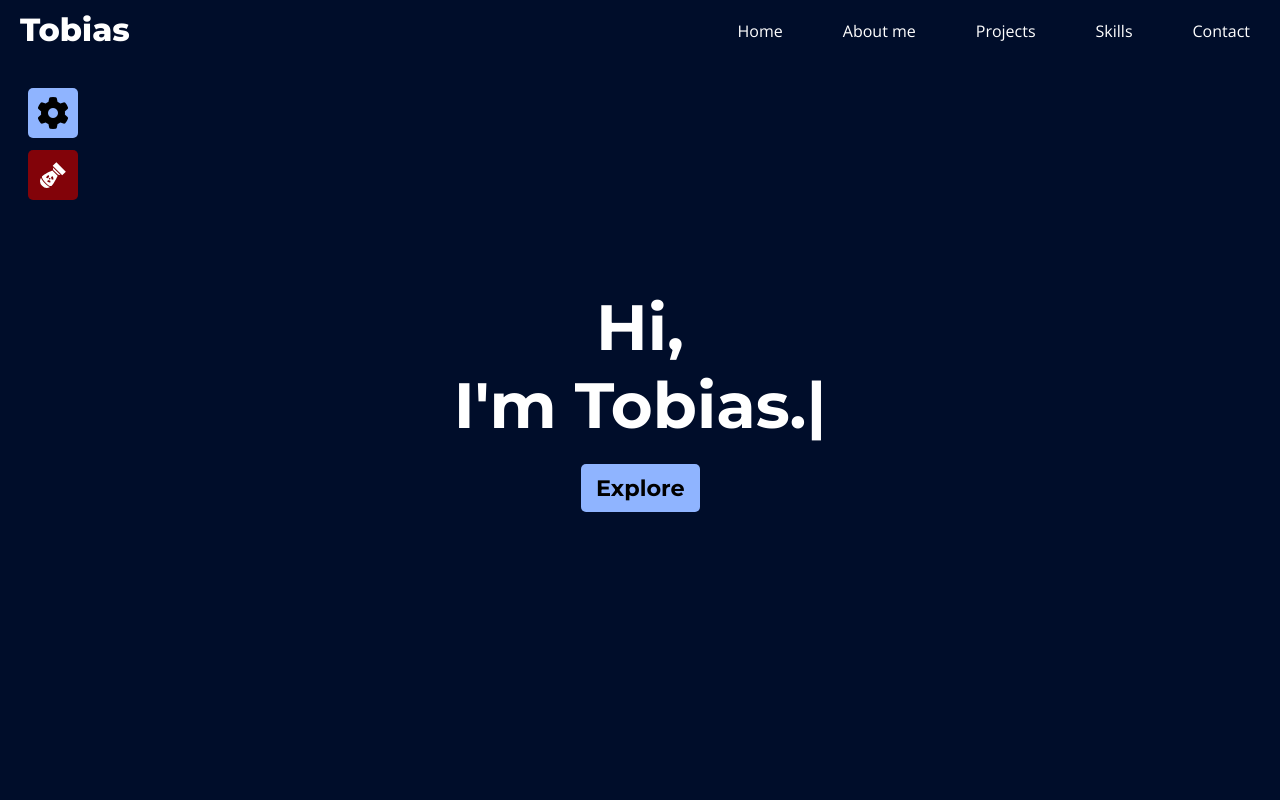
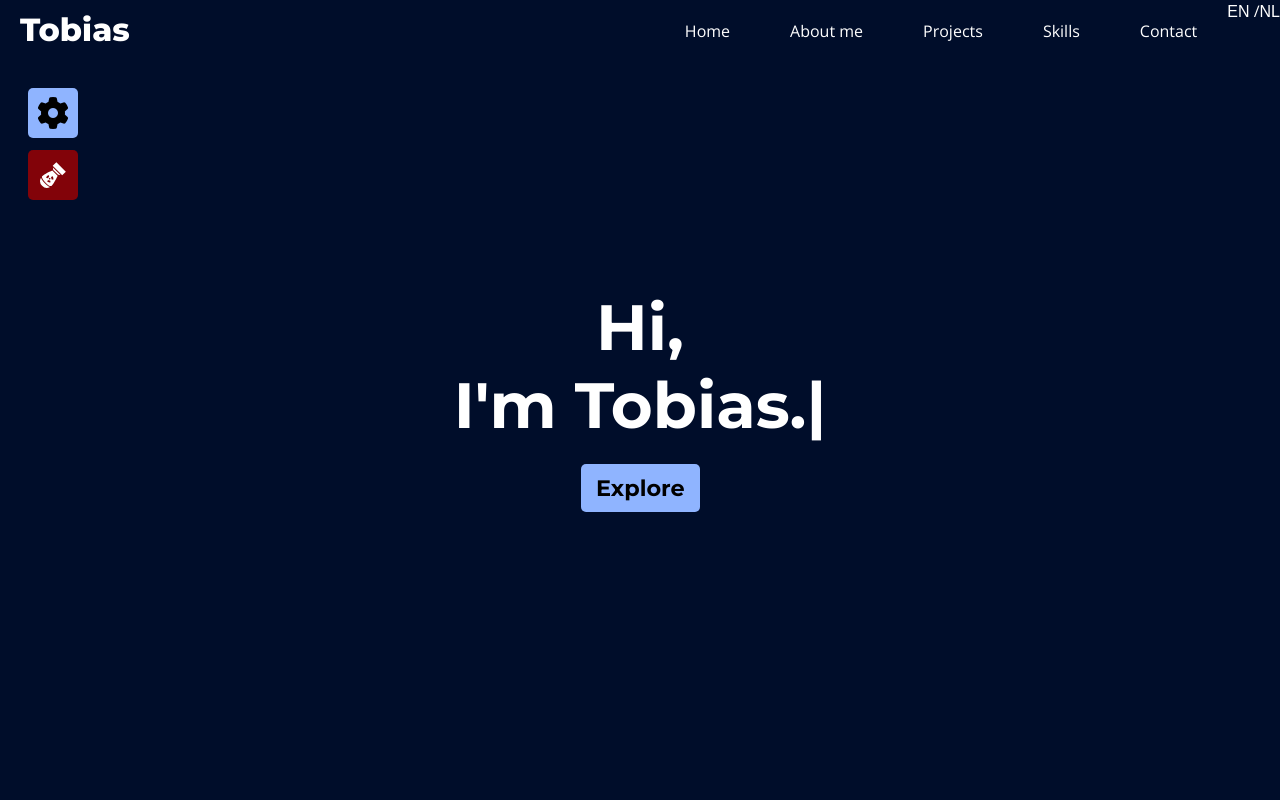
Before and after one commit to tobiasvdorp/react-portfoliowebsite, a React (Create React App) app in the folder react-portfolio/: page / in a window 1280 px wide. Shown: the top 800 px of the page. Built offline with nearby package versions, Linux system fonts and the light colour scheme; a web font is replaced by a local one.

Commit message:
Language switcher setup & working

```diff
--- a/react-portfolio/package.json
+++ b/react-portfolio/package.json
@@ -11,8 +11,10 @@
     "@testing-library/user-event": "^13.5.0",
     "animate.css": "^4.1.1",
     "firebase": "^10.5.0",
+    "i18next": "^23.6.0",
     "react": "^18.2.0",
     "react-dom": "^18.2.0",
+    "react-i18next": "^13.3.1",
     "react-icons": "^4.11.0",
     "react-router-dom": "^6.15.0",
     "react-scripts": "^5.0.1",
--- a/react-portfolio/src/App.js
+++ b/react-portfolio/src/App.js
@@ -8,6 +8,7 @@ import "./components/css/custom-animations.css";
 import React from "react";
 import { BrowserRouter, Routes, Route } from "react-router-dom";
 import Home from "./pages/Home";
+import "./i18n";
 
 function App() {
   return (
--- a/react-portfolio/src/components/css/navbar.css
+++ b/react-portfolio/src/components/css/navbar.css
@@ -65,7 +65,7 @@
   display: block;
   height: 2px;
   position: relative;
-  transition: background 0.2s ease-out;
+  transition: 0.2s ease-out;
   width: 20px;
 }
 .header .menu-icon .navicon:before,
@@ -105,6 +105,7 @@
 .header .menu-btn:checked ~ .menu-icon:not(.steps) .navicon:after {
   top: 0;
 }
+
 /* 48em = 768px */
 @media (min-width: 768px) {
   .header li {
@@ -149,3 +150,12 @@
 .header li a:hover::after {
   transform: scaleX(1);
 }
+
+.lang-switch-container button {
+  background-color: var(--background);
+  border: none;
+  color: var(--text);
+
+  font-size: 1em;
+  font-weight: 400;
+}
--- a/react-portfolio/src/components/js/CallToAction.js
+++ b/react-portfolio/src/components/js/CallToAction.js
@@ -1,15 +1,18 @@
 import React from "react";
 import useWOW from "./useWOW";
 import { TypeAnimation } from "react-type-animation";
+import { useTranslation } from "react-i18next";
 
 function CallToAction() {
+  const { t } = useTranslation();
+
   useWOW();
   return (
     <div className="title">
       <h1 className="animate__animated animate__slideInDown">
-        Hi, <br />
+        {t("Hi")}, <br />{" "}
         <TypeAnimation
-          sequence={["I'm Tobias.", 1000]}
+          sequence={[t("I'm Tobias."), 1000]}
           speed={50}
           repeat={Infinity}
           style={{ color: "var(--text)" }}
@@ -20,7 +23,7 @@ function CallToAction() {
           className="button animate__animated animate__swing animate__delay-1s animate__flipInX"
           href="#aboutme"
         >
-          Explore
+          {t("Explore")}
         </a>
       </div>
     </div>
--- /dev/null
+++ b/react-portfolio/src/components/js/LanguageSwitcher.js
@@ -0,0 +1,17 @@
+import React from "react";
+import i18n from "../../i18n";
+
+function LanguageSwitcher() {
+  const changeLanguage = (lng) => {
+    i18n.changeLanguage(lng);
+  };
+
+  return (
+    <div className="lang-switch-container">
+      <button onClick={() => changeLanguage("en")}>EN</button> /
+      <button onClick={() => changeLanguage("nl")}> NL</button>
+    </div>
+  );
+}
+
+export default LanguageSwitcher;
--- a/react-portfolio/src/components/js/Navbar.js
+++ b/react-portfolio/src/components/js/Navbar.js
@@ -1,6 +1,7 @@
 import React, { useEffect } from "react";
 import useWOW from "./useWOW";
 import "../css/custom-animations.css";
+import LanguageSwitcher from "./LanguageSwitcher";
 
 const menuItems = [
   { text: "Home", link: "#home", animation: "fadeInLeftBig" },
@@ -69,6 +70,9 @@ function Navbar() {
             </a>
           </li>
         ))}
+        <li>
+          <LanguageSwitcher />
+        </li>
       </ul>
     </header>
   );
--- /dev/null
+++ b/react-portfolio/src/i18n.js
@@ -0,0 +1,39 @@
+import i18n from "i18next";
+import { initReactI18next } from "react-i18next";
+
+const resources = {
+  en: {
+    translation: {
+      Welcome: "Welcome",
+      Hi: "Hi", // Let op de hoofdletter
+      Explore: "Explore",
+    },
+  },
+  nl: {
+    translation: {
+      Welcome: "Welkom",
+      Hi: "Hoi", // Let op de hoofdletter
+      "I'm Tobias.": "Ik ben Tobias.",
+      Explore: "Ontdekken",
+    },
+  },
+};
+
+i18n.use(initReactI18next).init({
+  resources,
+  lng: "nl",
+  interpolation: {
+    escapeValue: false,
+  },
+});
+
+// Verplaats deze naar na de initialisatie
+i18n.on("languageChanged", function (lng) {
+  localStorage.setItem("language", lng);
+});
+
+// Bij het initialiseren
+const savedLanguage = localStorage.getItem("language");
+i18n.changeLanguage(savedLanguage || "en");
+
+export default i18n;
```
Also changed, not shown: 1 other file (tests, documents, lock files or other folders).
